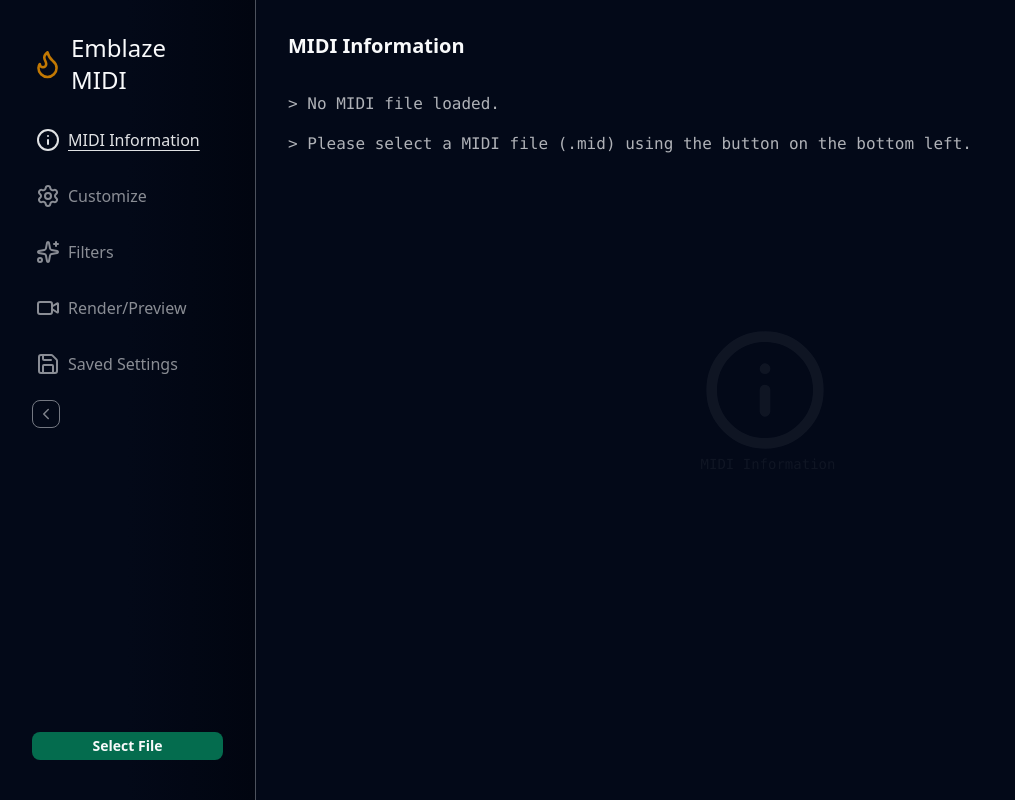
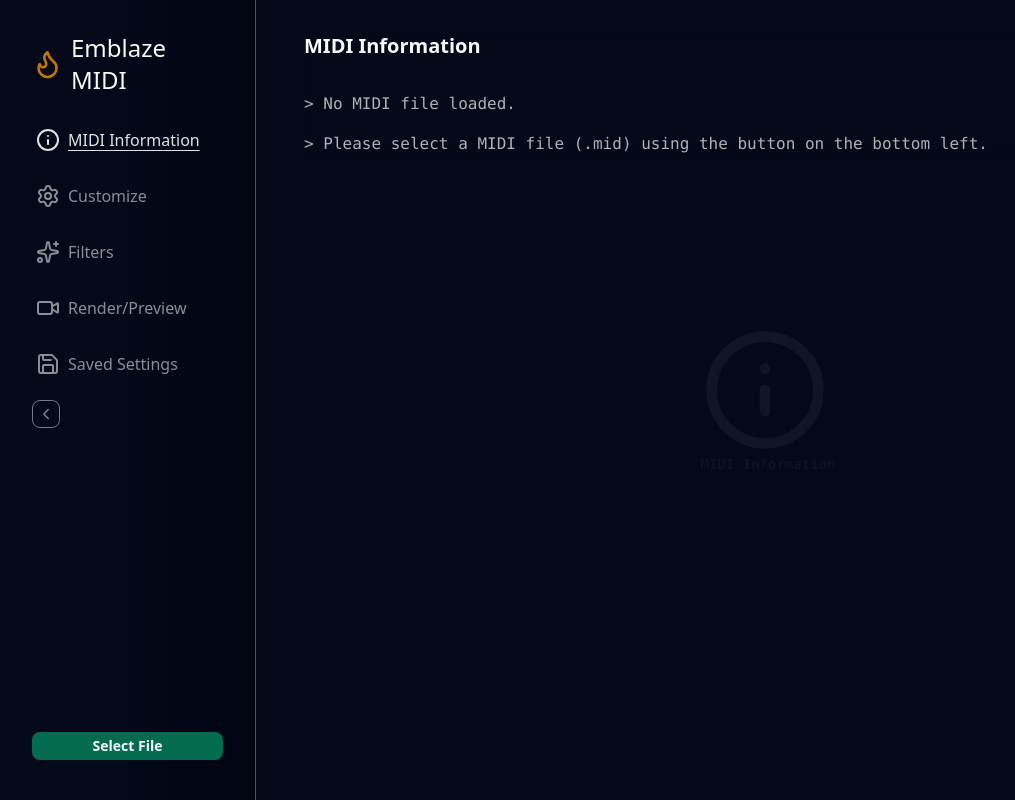
Before and after one commit to AndreBryant/emblaze-app, a SvelteKit app: page / in a window 1280 px wide. Shown: the whole page, without its empty margins (0-1015 px from the left). Built offline with nearby package versions, Linux system fonts and the light colour scheme.

Commit message:
minor fix

```diff
--- a/src/components/TabContent.svelte
+++ b/src/components/TabContent.svelte
@@ -24,6 +24,6 @@
 		<pre class="text-center text-sm select-none">{label}</pre>
 	</div>
 </div>
-<div class="h-full w-full p-8">
+<div class="h-full w-full py-8 px-12">
 	<svelte:component this={component} {...props} />
 </div>
--- a/src/components/tab-settings/filters/Filters.svelte
+++ b/src/components/tab-settings/filters/Filters.svelte
@@ -1,4 +1,4 @@
-<div class="flex flex-col gap-8">
+<div class="flex flex-col gap-8 pb-8 backdrop-blur-sm h-full">
 	<h2 class="text-xl">Filters</h2>
 	<!-- Filters -->
 	<div>
--- a/src/components/tab-settings/information/Information.svelte
+++ b/src/components/tab-settings/information/Information.svelte
@@ -41,7 +41,7 @@
 	}
 </script>
 
-<div class="flex flex-col gap-8 w-full">
+<div class="flex flex-col gap-8 w-full backdrop-blur-sm">
 	<h2 class="text-xl font-semibold">MIDI Information</h2>
 	{#if !$midiData}
 		<NoFileLoaded />
```
